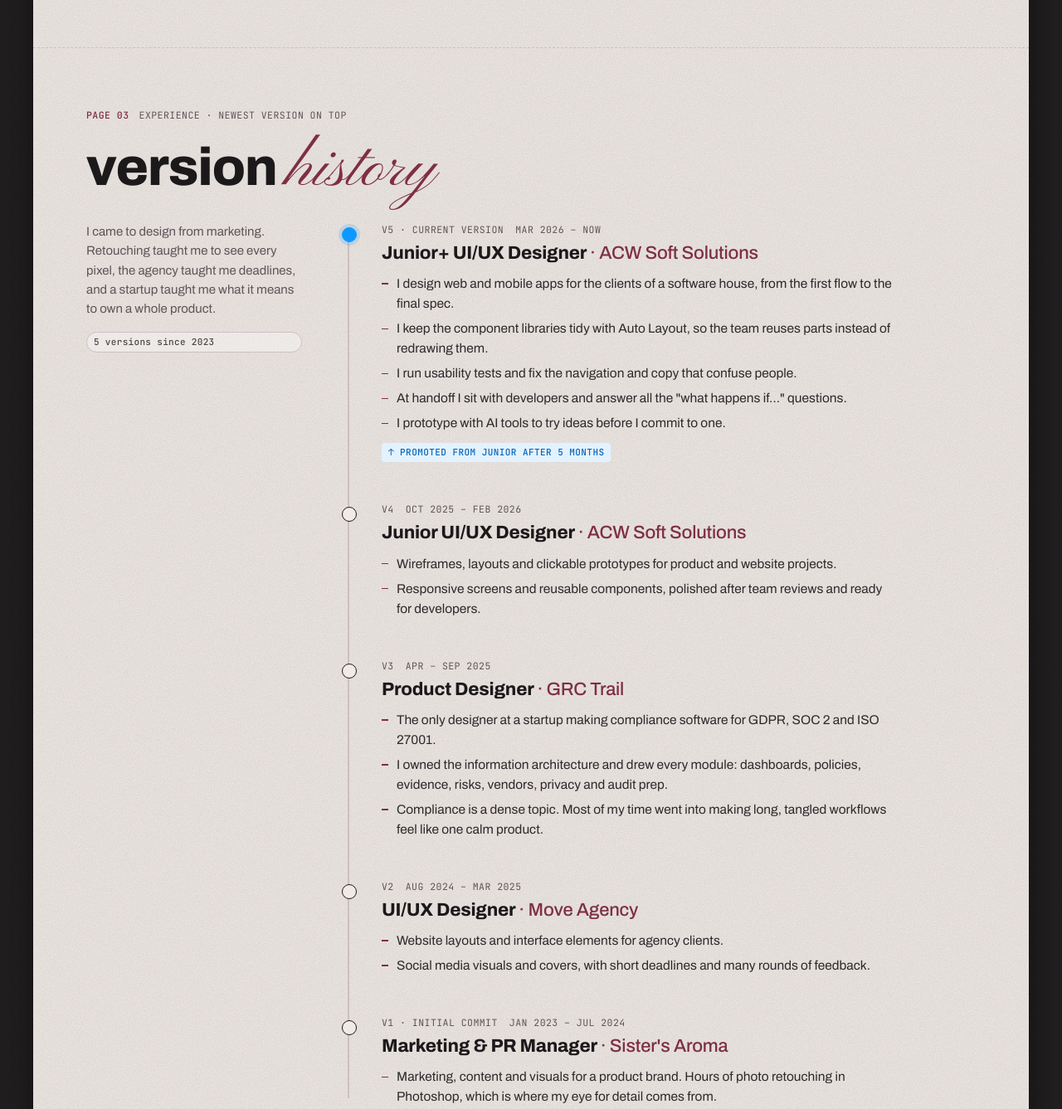
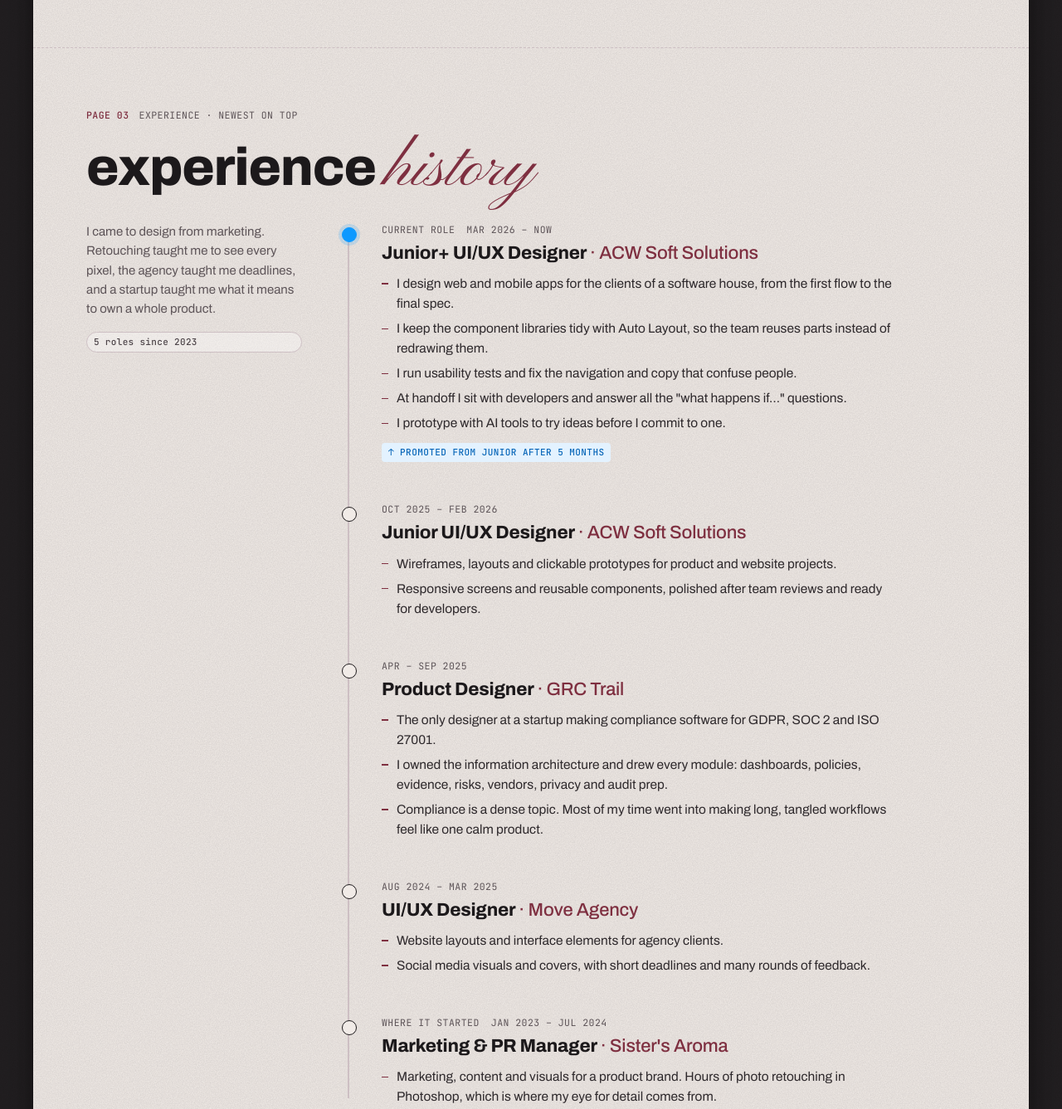
Before and after one commit to tetianakozhushko/tetianakozhushko.github.io, a plain HTML site: page index.html in a window 1280 px wide. Shown: the part 2376-3713 px from the top of the page at 83% size. Drawn offline with Linux system fonts and the light colour scheme.

Commit message:
Experience history heading instead of version history
Co-Authored-By: Claude Opus 5.5 <noreply@anthropic.com>

```diff
--- a/index.html
+++ b/index.html
@@ -433,6 +433,7 @@ body.inspect{cursor:crosshair}
   .name .first.name-img{width:720px}.name .last{font-size:136px}.hero-grid{grid-template-columns:minmax(0,1fr) 380px;margin-top:56px}.polaroid{width:370px}.polaroid-wrap{margin-top:390px}.lede{font-size:22px;line-height:1.55}.facts{margin-top:80px}.fact .fv{font-size:17px}
   *{-webkit-print-color-adjust:exact;print-color-adjust:exact}
 }
+.v-ver:empty{display:none}
 </style>
 
 <header class="bar">
@@ -562,18 +563,18 @@ body.inspect{cursor:crosshair}
 
   <!-- EXPERIENCE -->
   <section class="section" id="experience">
-    <div class="eyebrow mono"><b>Page 03</b><span>Experience · newest version on top</span></div>
-    <h2>version <em>history</em></h2>
+    <div class="eyebrow mono"><b>Page 03</b><span>Experience · newest on top</span></div>
+    <h2>experience <em>history</em></h2>
 
     <div class="exp-grid">
       <aside class="panel-note">
         <p>I came to design from marketing. Retouching taught me to see every pixel, the agency taught me deadlines, and a startup taught me what it means to own a whole product.</p>
-        <span class="chip">5 versions since 2023</span>
+        <span class="chip">5 roles since 2023</span>
       </aside>
 
       <ol class="hist" reversed>
         <li class="v current" data-spec="Component · Version / Current">
-          <div class="v-head"><span class="v-ver mono">v5 · Current version</span><span class="mono" style="color:var(--ink-soft)">Mar 2026 – now</span>
+          <div class="v-head"><span class="v-ver mono">Current role</span><span class="mono" style="color:var(--ink-soft)">Mar 2026 – now</span>
             <h3>Junior+ UI/UX Designer <span class="org">· ACW Soft Solutions</span></h3></div>
           <ul>
             <li>I design web and mobile apps for the clients of a software house, from the first flow to the final spec.</li>
@@ -585,7 +586,7 @@ body.inspect{cursor:crosshair}
           <span class="promo">↑ Promoted from Junior after 5 months</span>
         </li>
         <li class="v" data-spec="Component · Version">
-          <div class="v-head"><span class="v-ver mono">v4</span><span class="mono" style="color:var(--ink-soft)">Oct 2025 – Feb 2026</span>
+          <div class="v-head"><span class="v-ver mono"></span><span class="mono" style="color:var(--ink-soft)">Oct 2025 – Feb 2026</span>
             <h3>Junior UI/UX Designer <span class="org">· ACW Soft Solutions</span></h3></div>
           <ul>
             <li>Wireframes, layouts and clickable prototypes for product and website projects.</li>
@@ -593,7 +594,7 @@ body.inspect{cursor:crosshair}
           </ul>
         </li>
         <li class="v" data-spec="Component · Version">
-          <div class="v-head"><span class="v-ver mono">v3</span><span class="mono" style="color:var(--ink-soft)">Apr – Sep 2025</span>
+          <div class="v-head"><span class="v-ver mono"></span><span class="mono" style="color:var(--ink-soft)">Apr – Sep 2025</span>
             <h3>Product Designer <span class="org">· GRC Trail</span></h3></div>
           <ul>
             <li>The only designer at a startup making compliance software for GDPR, SOC 2 and ISO 27001.</li>
@@ -602,7 +603,7 @@ body.inspect{cursor:crosshair}
           </ul>
         </li>
         <li class="v" data-spec="Component · Version">
-          <div class="v-head"><span class="v-ver mono">v2</span><span class="mono" style="color:var(--ink-soft)">Aug 2024 – Mar 2025</span>
+          <div class="v-head"><span class="v-ver mono"></span><span class="mono" style="color:var(--ink-soft)">Aug 2024 – Mar 2025</span>
             <h3>UI/UX Designer <span class="org">· Move Agency</span></h3></div>
           <ul>
             <li>Website layouts and interface elements for agency clients.</li>
@@ -610,7 +611,7 @@ body.inspect{cursor:crosshair}
           </ul>
         </li>
         <li class="v" data-spec="Component · Version">
-          <div class="v-head"><span class="v-ver mono">v1 · Initial commit</span><span class="mono" style="color:var(--ink-soft)">Jan 2023 – Jul 2024</span>
+          <div class="v-head"><span class="v-ver mono">Where it started</span><span class="mono" style="color:var(--ink-soft)">Jan 2023 – Jul 2024</span>
             <h3>Marketing &amp; PR Manager <span class="org">· Sister's Aroma</span></h3></div>
           <ul>
             <li>Marketing, content and visuals for a product brand. Hours of photo retouching in Photoshop, which is where my eye for detail comes from.</li>
```
Also changed, not shown: 1 other file.
